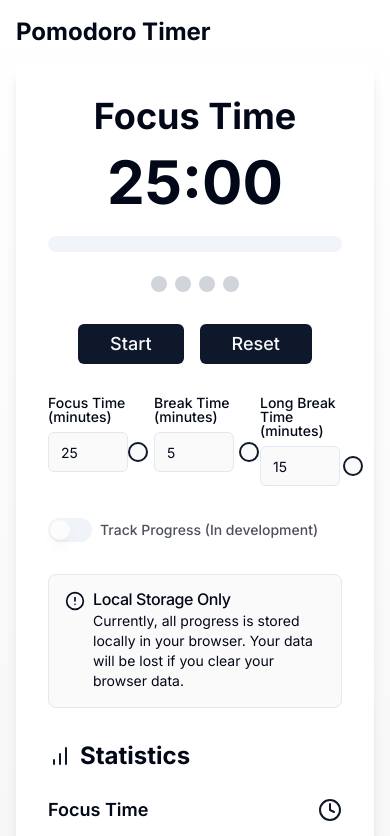
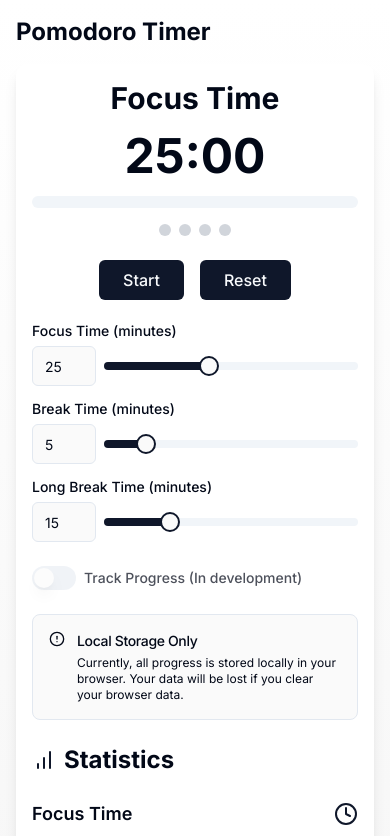
Before and after one commit to tomikng/pomodoro, a Next.js app: page / in a window 390 px wide. Shown: the top 836 px of the page. Built offline with nearby package versions, Linux system fonts and the light colour scheme.

Commit message:
feat: fix bugs

```diff
--- a/components/PomodoroTimer.tsx
+++ b/components/PomodoroTimer.tsx
@@ -7,7 +7,7 @@ import { Slider } from '@/components/ui/slider'
 import { Switch } from '@/components/ui/switch'
 import { Progress } from '@/components/ui/progress'
 import { Input } from '@/components/ui/input'
-import { AlertCircle, Clock, BarChart } from 'lucide-react'
+import { AlertCircle } from 'lucide-react'
 import { Alert, AlertDescription, AlertTitle } from '@/components/ui/alert'
 import { gsap } from 'gsap'
 import ImprovedStatistics from '@/components/ImprovedStatistics'
@@ -74,6 +74,12 @@ export default function PomodoroTimer() {
     }
   }, [isRunning, sessionCount])
 
+  useEffect(() => {
+    if (!isRunning && !isBreak) {
+      setTimeLeft(sessionTime * 60)
+    }
+  }, [sessionTime, isRunning, isBreak])
+
   const handleSessionEnd = (): void => {
     if (isBreak) {
       setIsBreak(false)
@@ -95,12 +101,16 @@ export default function PomodoroTimer() {
   const formatTime = (time: number): string => {
     const minutes = Math.floor(time / 60)
     const seconds = time % 60
-    return `${minutes.toString().padStart(2, '0')}:${seconds.toString().padStart(2, '0')}`
+    return `${minutes.toString().padStart(2, '0')}:${seconds
+      .toString()
+      .padStart(2, '0')}`
   }
 
   const calculateProgress = (): number => {
     const totalTime = isBreak
-      ? (sessionCount % 4 === 0 ? longBreakTime : breakTime) * 60
+      ? sessionCount % 4 === 0
+        ? longBreakTime * 60
+        : breakTime * 60
       : sessionTime * 60
     return ((totalTime - timeLeft) / totalTime) * 100
   }
@@ -129,21 +139,48 @@ export default function PomodoroTimer() {
     }
   }
 
+  const handleSessionTimeChange = (value: number) => {
+    setSessionTime(value)
+    if (!isRunning && !isBreak) {
+      setTimeLeft(value * 60)
+    }
+  }
+
+  const handleBreakTimeChange = (value: number) => {
+    setBreakTime(value)
+    if (!isRunning && isBreak && sessionCount % 4 !== 0) {
+      setTimeLeft(value * 60)
+    }
+  }
+
+  const handleLongBreakTimeChange = (value: number) => {
+    setLongBreakTime(value)
+    if (!isRunning && isBreak && sessionCount % 4 === 0) {
+      setTimeLeft(value * 60)
+    }
+  }
+
   return (
-    <div className="max-w-2xl mx-auto p-8 space-y-8 bg-white rounded-xl shadow-lg">
+    <div className="max-w-2xl mx-auto p-4 md:p-8 space-y-6 md:space-y-8 bg-white rounded-xl shadow-lg">
       <div className="text-center">
-        <h2 className="text-4xl font-bold mb-4">
+        <h2 className="text-3xl md:text-4xl font-bold mb-4">
           {isBreak ? 'Break Time' : 'Focus Time'}
         </h2>
-        <div ref={timerRef} className="text-6xl font-bold mb-6">
+        <div
+          ref={timerRef}
+          className="text-5xl md:text-6xl font-bold mb-4 md:mb-6"
+        >
           {formatTime(timeLeft)}
         </div>
-        <Progress value={calculateProgress()} className="w-full h-4 mb-6" />
+        <Progress
+          value={calculateProgress()}
+          className="w-full h-3 md:h-4 mb-4 md:mb-6"
+        />
         <div ref={dotsRef} className="flex justify-center space-x-2 mb-4">
           {[...Array(4)].map((_, i) => (
             <div
               key={i}
-              className={`w-4 h-4 rounded-full ${
+              className={`w-3 h-3 md:w-4 md:h-4 rounded-full ${
                 i < sessionCount % 4 ? 'bg-green-500' : 'bg-gray-300'
               }`}
             />
@@ -152,18 +189,21 @@ export default function PomodoroTimer() {
       </div>
 
       <div className="flex justify-center space-x-4">
-        <Button onClick={toggleTimer} className="px-8 py-3 text-lg">
+        <Button
+          onClick={toggleTimer}
+          className="px-6 py-2 md:px-8 md:py-3 text-base md:text-lg"
+        >
           {isRunning ? 'Pause' : 'Start'}
         </Button>
         <Button
           onClick={() => setTimeLeft(sessionTime * 60)}
-          className="px-8 py-3 text-lg"
+          className="px-6 py-2 md:px-8 md:py-3 text-base md:text-lg"
         >
           Reset
         </Button>
       </div>
 
-      <div className="grid grid-cols-3 gap-6">
+      <div className="grid grid-cols-1 md:grid-cols-3 gap-4 md:gap-6">
         <div>
           <Label htmlFor="sessionTime" className="mb-2 block">
             Focus Time (minutes)
@@ -173,15 +213,15 @@ export default function PomodoroTimer() {
               id="sessionTime"
               type="number"
               value={sessionTime}
-              onChange={(e) => setSessionTime(Number(e.target.value))}
-              className="w-20"
+              onChange={(e) => handleSessionTimeChange(Number(e.target.value))}
+              className="w-16 md:w-20"
             />
             <Slider
               min={1}
               max={60}
               step={1}
               value={[sessionTime]}
-              onValueChange={(value) => setSessionTime(value[0])}
+              onValueChange={(value) => handleSessionTimeChange(value[0])}
               className="flex-grow"
             />
           </div>
@@ -195,15 +235,15 @@ export default function PomodoroTimer() {
               id="breakTime"
               type="number"
               value={breakTime}
-              onChange={(e) => setBreakTime(Number(e.target.value))}
-              className="w-20"
+              onChange={(e) => handleBreakTimeChange(Number(e.target.value))}
+              className="w-16 md:w-20"
             />
             <Slider
               min={1}
               max={30}
               step={1}
               value={[breakTime]}
-              onValueChange={(value) => setBreakTime(value[0])}
+              onValueChange={(value) => handleBreakTimeChange(value[0])}
               className="flex-grow"
             />
           </div>
@@ -217,15 +257,17 @@ export default function PomodoroTimer() {
               id="longBreakTime"
               type="number"
               value={longBreakTime}
-              onChange={(e) => setLongBreakTime(Number(e.target.value))}
-              className="w-20"
+              onChange={(e) =>
+                handleLongBreakTimeChange(Number(e.target.value))
+              }
+              className="w-16 md:w-20"
             />
             <Slider
               min={1}
               max={60}
               step={1}
               value={[longBreakTime]}
-              onValueChange={(value) => setLongBreakTime(value[0])}
+              onValueChange={(value) => handleLongBreakTimeChange(value[0])}
               className="flex-grow"
             />
           </div>
@@ -239,13 +281,17 @@ export default function PomodoroTimer() {
           disabled={true}
           onCheckedChange={setTrackProgress}
         />
-        <Label htmlFor="track-progress">Track Progress (In development)</Label>
+        <Label htmlFor="track-progress" className="text-sm md:text-base">
+          Track Progress (In development)
+        </Label>
       </div>
 
       <Alert>
-        <AlertCircle className="h-5 w-5" />
-        <AlertTitle>Local Storage Only</AlertTitle>
-        <AlertDescription>
+        <AlertCircle className="h-4 w-4 md:h-5 md:w-5" />
+        <AlertTitle className="text-sm md:text-base">
+          Local Storage Only
+        </AlertTitle>
+        <AlertDescription className="text-xs md:text-sm">
           Currently, all progress is stored locally in your browser. Your data
           will be lost if you clear your browser data.
         </AlertDescription>
@@ -257,7 +303,7 @@ export default function PomodoroTimer() {
         totalLongBreakTime={formatTime(totalLongBreakTime)}
       />
 
-      <div className="text-center text-xl font-semibold">
+      <div className="text-center text-lg md:text-xl font-semibold">
         Sessions completed: {sessionCount}
       </div>
     </div>
```
